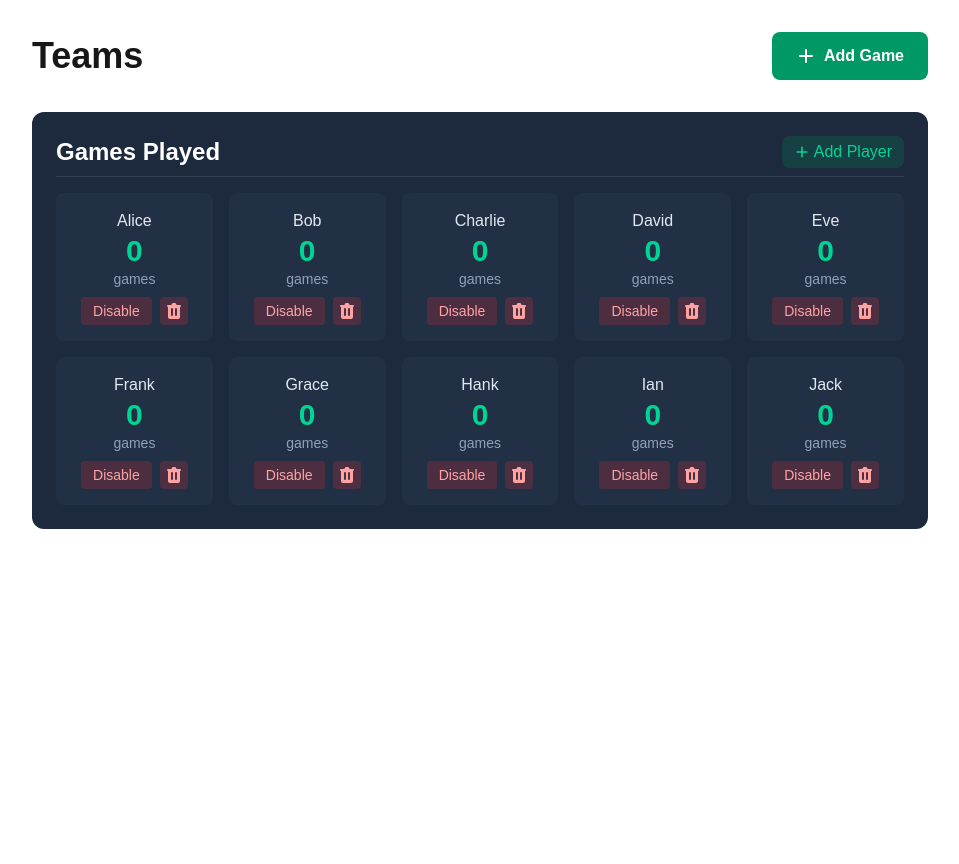
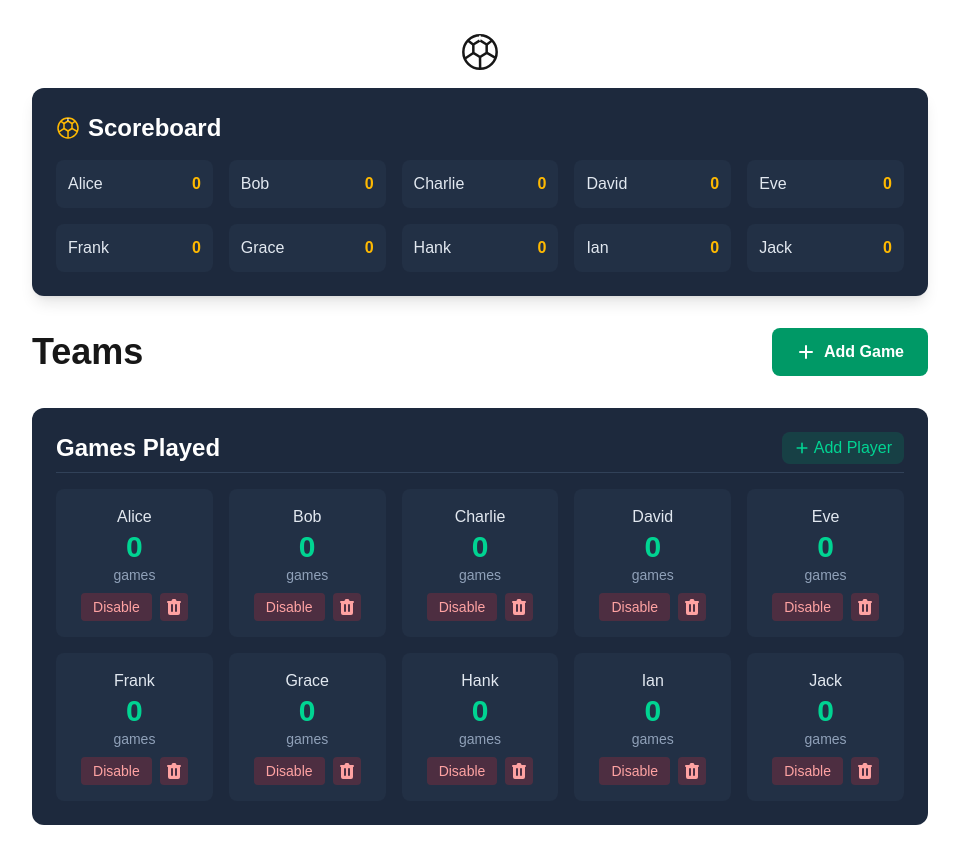
Before and after one commit to RonHaland/fooz-win, a Next.js app: page / in a window 1280 px wide. Shown: the top 864 px of the page, without its empty margins (160-1119 px from the left). Before the commit the page ends 800 px from the top, so only its background shows below. Built offline with nearby package versions, Linux system fonts and the light colour scheme.

Commit message:
Scores and scoreboard

```diff
--- a/app/page.tsx
+++ b/app/page.tsx
@@ -1,10 +1,12 @@
 import { Suspense } from "react";
 import { GamesContainer } from "../components/GamesContainer";
+import { SoccerballIcon } from "@/components/icons/SoccerballIcon";
 
 export default function Home() {
   return (
     <div className="min-h-screen py-8 px-4">
       <div className="mx-auto flex flex-col items-center">
+        <SoccerballIcon className="h-10 w-10 mb-4" />
         <Suspense>
           <GamesContainer />
         </Suspense>
--- a/components/GameCard.tsx
+++ b/components/GameCard.tsx
@@ -3,14 +3,21 @@
 import { Game } from "@/types/game";
 import { useState } from "react";
 import { TrashIcon } from "./icons/TrashIcon";
+import { SoccerballIcon } from "./icons/SoccerballIcon";
 
 type GameCardProps = {
   game: Game;
   index: number;
   onDelete: () => void;
+  onScoreChange: (teamIndex: number, newScore: number) => void;
 };
 
-export function GameCard({ game, index, onDelete }: GameCardProps) {
+export function GameCard({
+  game,
+  index,
+  onDelete,
+  onScoreChange,
+}: GameCardProps) {
   const [isExpanded, setIsExpanded] = useState(false);
 
   return (
@@ -29,9 +36,35 @@ export function GameCard({ game, index, onDelete }: GameCardProps) {
         <div className="flex flex-col gap-4">
           {game.teams.map((team, i) => (
             <div key={i} className="bg-slate-700/30 rounded-lg p-4">
-              <h3 className="text-lg font-semibold text-emerald-400 mb-2">
-                Team {i + 1}
-              </h3>
+              <div className="flex justify-between items-center mb-4">
+                <h3 className="text-lg font-semibold text-emerald-400">
+                  Team {i + 1}
+                </h3>
+                <div className="flex items-center gap-2">
+                  <button
+                    onClick={() =>
+                      onScoreChange(i, Math.max(0, team.score - 1))
+                    }
+                    className="w-8 h-8 flex items-center justify-center rounded-lg bg-slate-600/50 text-slate-300 hover:bg-slate-600 transition-colors"
+                    aria-label="Decrease score"
+                  >
+                    -
+                  </button>
+                  <div className="flex items-center gap-1">
+                    <SoccerballIcon className="h-4 w-4 text-amber-400" />
+                    <span className="text-white font-bold w-4 text-center">
+                      {team.score}
+                    </span>
+                  </div>
+                  <button
+                    onClick={() => onScoreChange(i, team.score + 1)}
+                    className="w-8 h-8 flex items-center justify-center rounded-lg bg-slate-600/50 text-slate-300 hover:bg-slate-600 transition-colors"
+                    aria-label="Increase score"
+                  >
+                    +
+                  </button>
+                </div>
+              </div>
               <div className="flex flex-col gap-1">
                 {team.players.map((player) => (
                   <p key={player.id} className="text-slate-200">
--- a/components/GamesContainer.tsx
+++ b/components/GamesContainer.tsx
@@ -7,6 +7,7 @@ import { PlayerStats } from "./PlayerStats";
 import { GamesList } from "./GamesList";
 import { PlusIcon } from "./icons/PlusIcon";
 import { ErrorModal } from "./ErrorModal";
+import { Scoreboard } from "./Scoreboard";
 
 const INITIAL_PLAYERS: Player[] = [
   { name: "Alice", id: 1, isEnabled: true },
@@ -29,12 +30,19 @@ const initialGamesPlayed = INITIAL_PLAYERS.reduce((acc, player) => {
 
 export function GamesContainer() {
   const [players, setPlayers] = useState<Player[]>(INITIAL_PLAYERS);
-  const [games, setGames] = useState<Game[]>(() =>
-    generateBalancedTeams(
+  const [games, setGames] = useState<Game[]>(() => {
+    const generatedGames = generateBalancedTeams(
       players.filter((p) => p.isEnabled),
       0
-    )
-  );
+    );
+    return generatedGames.map((game) => ({
+      ...game,
+      teams: game.teams.map((team) => ({
+        ...team,
+        score: 0,
+      })),
+    }));
+  });
   const [gamesPlayed, setGamesPlayed] =
     useState<Record<number, number>>(initialGamesPlayed);
   const [errorMessage, setErrorMessage] = useState<string | null>(null);
@@ -107,6 +115,25 @@ export function GamesContainer() {
         player.id === playerId
           ? { ...player, isEnabled: !player.isEnabled }
           : player
+      )
+    );
+  };
+
+  const handleScoreChange = (
+    gameIndex: number,
+    teamIndex: number,
+    newScore: number
+  ) => {
+    setGames((currentGames) =>
+      currentGames.map((game, i) =>
+        i === gameIndex
+          ? {
+              ...game,
+              teams: game.teams.map((team, j) =>
+                j === teamIndex ? { ...team, score: newScore } : team
+              ),
+            }
+          : game
       )
     );
   };
@@ -192,7 +219,10 @@ export function GamesContainer() {
     }
 
     const newGame: Game = {
-      teams: [{ players: team1 }, { players: team2 }],
+      teams: [
+        { players: team1, score: 0 },
+        { players: team2, score: 0 },
+      ],
       sittingOut,
     };
 
@@ -201,6 +231,8 @@ export function GamesContainer() {
 
   return (
     <main className="flex flex-col gap-[32px] row-start-2 items-center sm:items-start w-full max-w-4xl">
+      <Scoreboard players={players} games={games} />
+
       <div className="w-full">
         <div className="flex justify-between items-center mb-8">
           <h1 className="text-4xl font-bold">Teams</h1>
@@ -223,7 +255,11 @@ export function GamesContainer() {
         />
       </div>
 
-      <GamesList games={games} onDeleteGame={handleDeleteGame} />
+      <GamesList
+        games={games}
+        onDeleteGame={handleDeleteGame}
+        onScoreChange={handleScoreChange}
+      />
 
       <ErrorModal
         isOpen={errorMessage !== null}
--- a/components/GamesList.tsx
+++ b/components/GamesList.tsx
@@ -7,9 +7,18 @@ import { ConfirmModal } from "./ConfirmModal";
 type GamesListProps = {
   games: Game[];
   onDeleteGame: (index: number) => void;
+  onScoreChange: (
+    gameIndex: number,
+    teamIndex: number,
+    newScore: number
+  ) => void;
 };
 
-export function GamesList({ games, onDeleteGame }: GamesListProps) {
+export function GamesList({
+  games,
+  onDeleteGame,
+  onScoreChange,
+}: GamesListProps) {
   const [deleteConfirmation, setDeleteConfirmation] = useState<number | null>(
     null
   );
@@ -23,6 +32,9 @@ export function GamesList({ games, onDeleteGame }: GamesListProps) {
             game={game}
             index={index}
             onDelete={() => setDeleteConfirmation(index)}
+            onScoreChange={(teamIndex, newScore) =>
+              onScoreChange(index, teamIndex, newScore)
+            }
           />
         ))}
       </section>
@@ -32,6 +44,7 @@ export function GamesList({ games, onDeleteGame }: GamesListProps) {
         onConfirm={() => {
           if (deleteConfirmation !== null) {
             onDeleteGame(deleteConfirmation);
+            setDeleteConfirmation(null);
           }
         }}
         title="Delete Game"
--- /dev/null
+++ b/components/Scoreboard.tsx
@@ -0,0 +1,50 @@
+import { Game, Player } from "@/types/game";
+import { SoccerballIcon } from "./icons/SoccerballIcon";
+
+type ScoreboardProps = {
+  players: Player[];
+  games: Game[];
+};
+
+export function Scoreboard({ players, games }: ScoreboardProps) {
+  const playerScores = players.reduce((acc, player) => {
+    acc[player.id] = games.reduce((score, game) => {
+      const playerTeam = game.teams.find((team) =>
+        team.players.some((p) => p.id === player.id)
+      );
+      return score + (playerTeam?.score || 0);
+    }, 0);
+    return acc;
+  }, {} as Record<number, number>);
+
+  // Sort players by score in descending order
+  const sortedPlayers = [...players].sort(
+    (a, b) => (playerScores[b.id] || 0) - (playerScores[a.id] || 0)
+  );
+
+  return (
+    <div className="w-full bg-slate-800 rounded-xl p-6 shadow-lg">
+      <h2 className="text-2xl font-bold text-white mb-4 flex items-center gap-2">
+        <SoccerballIcon className="h-6 w-6 text-amber-400" />
+        Scoreboard
+      </h2>
+      <div className="grid grid-cols-2 sm:grid-cols-3 md:grid-cols-4 lg:grid-cols-5 gap-4">
+        {sortedPlayers.map((player) => (
+          <div
+            key={player.id}
+            className={`bg-slate-700/30 rounded-lg p-3 flex items-center justify-between ${
+              !player.isEnabled ? "opacity-50" : ""
+            }`}
+          >
+            <span className="text-slate-200 font-medium truncate">
+              {player.name}
+            </span>
+            <span className="text-amber-400 font-bold ml-2">
+              {playerScores[player.id] || 0}
+            </span>
+          </div>
+        ))}
+      </div>
+    </div>
+  );
+}
--- /dev/null
+++ b/components/icons/SoccerballIcon.tsx
@@ -0,0 +1,39 @@
+type IconProps = {
+  className?: string;
+};
+
+export function SoccerballIcon({ className = "h-5 w-5" }: IconProps) {
+  return (
+    <svg
+      className={className}
+      viewBox="0 0 24 24"
+      fill="none"
+      stroke="currentColor"
+      xmlns="http://www.w3.org/2000/svg"
+    >
+      <circle cx="12" cy="12" r="10" strokeWidth="1.5"></circle>
+      <path
+        d="M8 7.5L12 5L16 7.5L16 12.5L12 15L8 12.5L8 7.5Z"
+        strokeWidth="1.5"
+        strokeLinejoin="round"
+      ></path>
+      <path
+        d="M 12.014 14.837 L 12.072 21.976 M 8.208 12.442 L 3.026 15.897 M 15.907 12.414 L 21.26 15.496"
+        strokeWidth="1.5"
+        strokeLinejoin="round"
+      ></path>
+      <path
+        d="M 8.444 7.959 L 4.716 5.104 M 15.757 7.787 L 19.313 5.018"
+        strokeWidth="1.5"
+        strokeLinejoin="round"
+      ></path>
+      <line
+        style={{ fill: "rgb(216, 216, 216)", stroke: "rgb(255, 255, 255)" }}
+        x1="11.914"
+        y1="5.126"
+        x2="11.971"
+        y2="2.119"
+      ></line>
+    </svg>
+  );
+}
```
Also changed, not shown: types/game.ts (+15 -3 lines).
